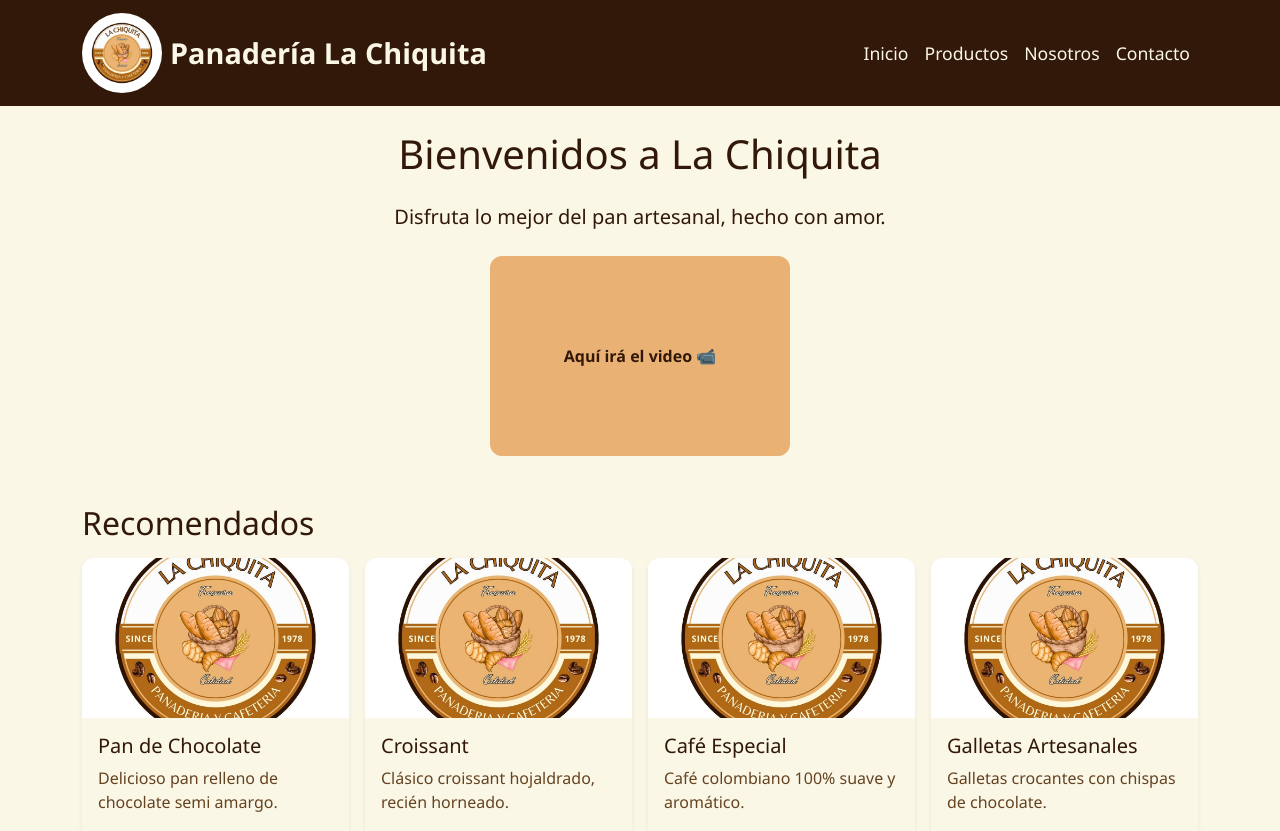
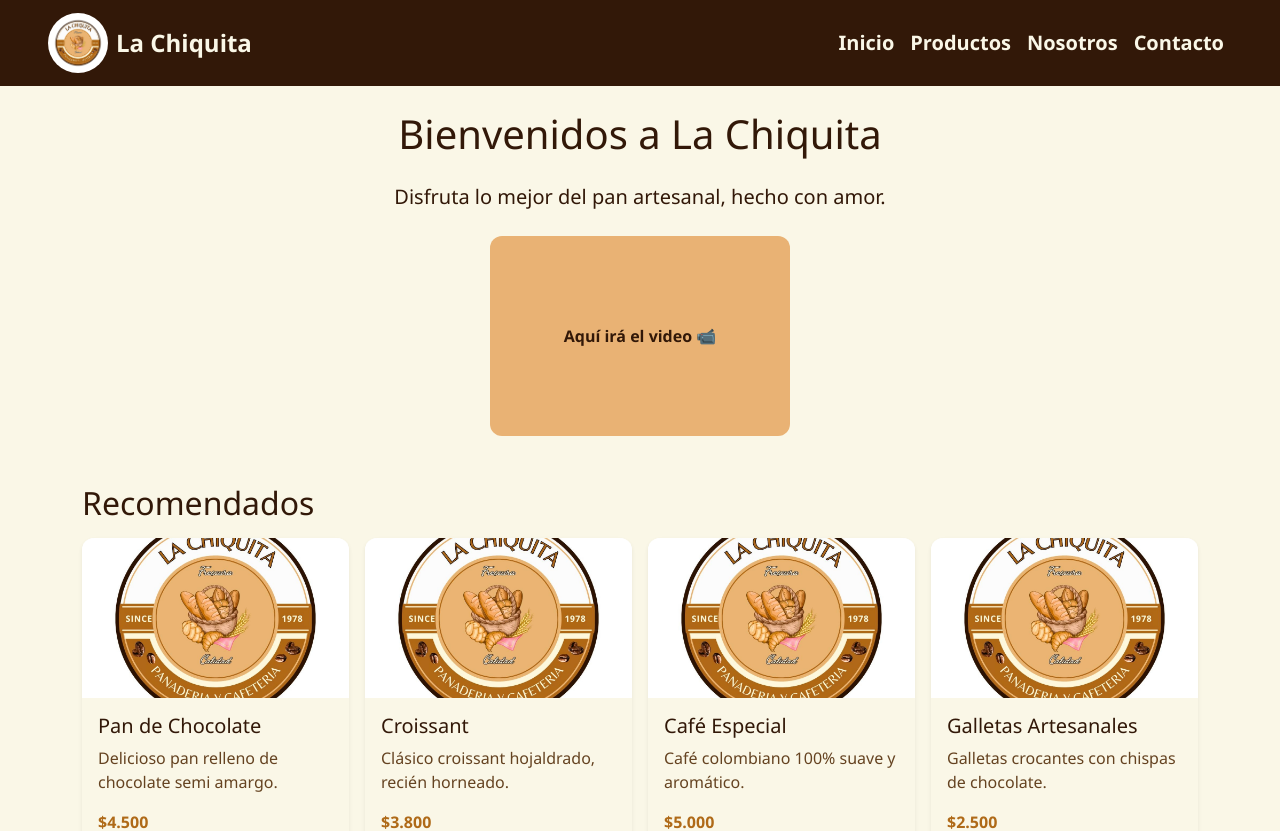
Before and after one commit to pipevelez/la-chiquita, a React (Vite) app: page / in a window 1280 px wide. Shown: the top 831 px of the page. Built offline with nearby package versions, Linux system fonts and the light colour scheme.

Commit message:
se modifica responsive en moviles

```diff
--- a/package.json
+++ b/package.json
@@ -10,6 +10,7 @@
     "preview": "vite preview"
   },
   "dependencies": {
+    "@popperjs/core": "^2.11.8",
     "bootstrap": "^5.3.6",
     "framer-motion": "^12.17.3",
     "lucide-react": "^0.514.0",
--- a/src/components/Navbar.jsx
+++ b/src/components/Navbar.jsx
@@ -2,21 +2,21 @@ import { Link } from "react-router-dom";
 
 export default function Navbar() {
   return (
-    <nav className="navbar navbar-expand-lg" style={{ backgroundColor: "#321808" }}>
-      <div className="container">
+    <nav className="navbar navbar-expand-lg sticky-top" style={{ backgroundColor: "#321808" }}>
+      <div className="container-fluid px-3 px-md-5">
         <Link
           to="/"
           className="navbar-brand d-flex align-items-center"
-          style={{ color: "#faf7e7", fontSize: "1.8rem", fontWeight: "bold" }}
+          style={{ color: "#faf7e7", fontSize: "1.5rem", fontWeight: "bold" }}
         >
           <img
             src="/icono.jpg"
             alt="Logo La Chiquita"
-            width="80"
-            height="80"
+            width="60"
+            height="60"
             className="me-2 rounded-circle"
           />
-          Panadería La Chiquita
+          La Chiquita
         </Link>
 
         <button
@@ -31,25 +31,25 @@ export default function Navbar() {
           <span className="navbar-toggler-icon"></span>
         </button>
 
-        <div className="collapse navbar-collapse" id="navbarNav">
-          <ul className="navbar-nav ms-auto">
+        <div className="collapse navbar-collapse justify-content-end" id="navbarNav">
+          <ul className="navbar-nav text-center">
             <li className="nav-item">
-              <Link to="/" className="nav-link" style={{ color: "#faf7e7", fontSize: "1.1rem" }}>
+              <Link to="/" className="nav-link text-light fw-semibold fs-5">
                 Inicio
               </Link>
             </li>
             <li className="nav-item">
-              <Link to="/productos" className="nav-link" style={{ color: "#faf7e7", fontSize: "1.1rem" }}>
+              <Link to="/productos" className="nav-link text-light fw-semibold fs-5">
                 Productos
               </Link>
             </li>
             <li className="nav-item">
-              <Link to="/nosotros" className="nav-link" style={{ color: "#faf7e7", fontSize: "1.1rem" }}>
+              <Link to="/nosotros" className="nav-link text-light fw-semibold fs-5">
                 Nosotros
               </Link>
             </li>
             <li className="nav-item">
-              <Link to="/contacto" className="nav-link" style={{ color: "#faf7e7", fontSize: "1.1rem" }}>
+              <Link to="/contacto" className="nav-link text-light fw-semibold fs-5">
                 Contacto
               </Link>
             </li>
--- a/src/components/ScrollToTopButton.jsx
+++ b/src/components/ScrollToTopButton.jsx
@@ -1,40 +1,40 @@
 import { useState, useEffect } from "react";
 import { FaArrowUp } from "react-icons/fa";
 
-function ScrollToTopButton() {
+export default function ScrollToTopButton() {
   const [isVisible, setIsVisible] = useState(false);
 
   useEffect(() => {
     const toggleVisibility = () => {
-      if (window.scrollY > 300) {
-        setIsVisible(true);
-      } else {
-        setIsVisible(false);
-      }
+      setIsVisible(window.scrollY > 300);
     };
-
     window.addEventListener("scroll", toggleVisibility);
     return () => window.removeEventListener("scroll", toggleVisibility);
   }, []);
 
   const scrollToTop = () => {
-    window.scrollTo({
-      top: 0, // Siempre al pixel 0
-      behavior: "smooth",
-    });
+    window.scrollTo({ top: 0, behavior: "smooth" });
   };
 
   return (
     isVisible && (
       <button
         onClick={scrollToTop}
-        className="btn btn-primary position-fixed bottom-0 end-0 m-4 rounded-circle"
-        style={{ zIndex: 1000, width: "50px", height: "50px" }}
+        className="btn btn-primary position-fixed"
+        style={{
+          bottom: "20px",
+          right: "20px",
+          width: "50px",
+          height: "50px",
+          borderRadius: "50%",
+          zIndex: 1050,
+          display: "flex",
+          alignItems: "center",
+          justifyContent: "center",
+        }}
       >
-        <FaArrowUp />
+        <FaArrowUp size={20} />
       </button>
     )
   );
 }
-
-export default ScrollToTopButton;
--- a/src/main.jsx
+++ b/src/main.jsx
@@ -3,6 +3,9 @@ import ReactDOM from 'react-dom/client';
 import App from './App.jsx';
 import 'bootstrap/dist/css/bootstrap.min.css';
 import './custom.css';
+import 'bootstrap/dist/css/bootstrap.min.css';
+import 'bootstrap/dist/js/bootstrap.bundle.min.js';
+
 
 ReactDOM.createRoot(document.getElementById('root')).render(
   <React.StrictMode>
```
Also changed, not shown: 1 other file (tests, documents, lock files or other folders).
